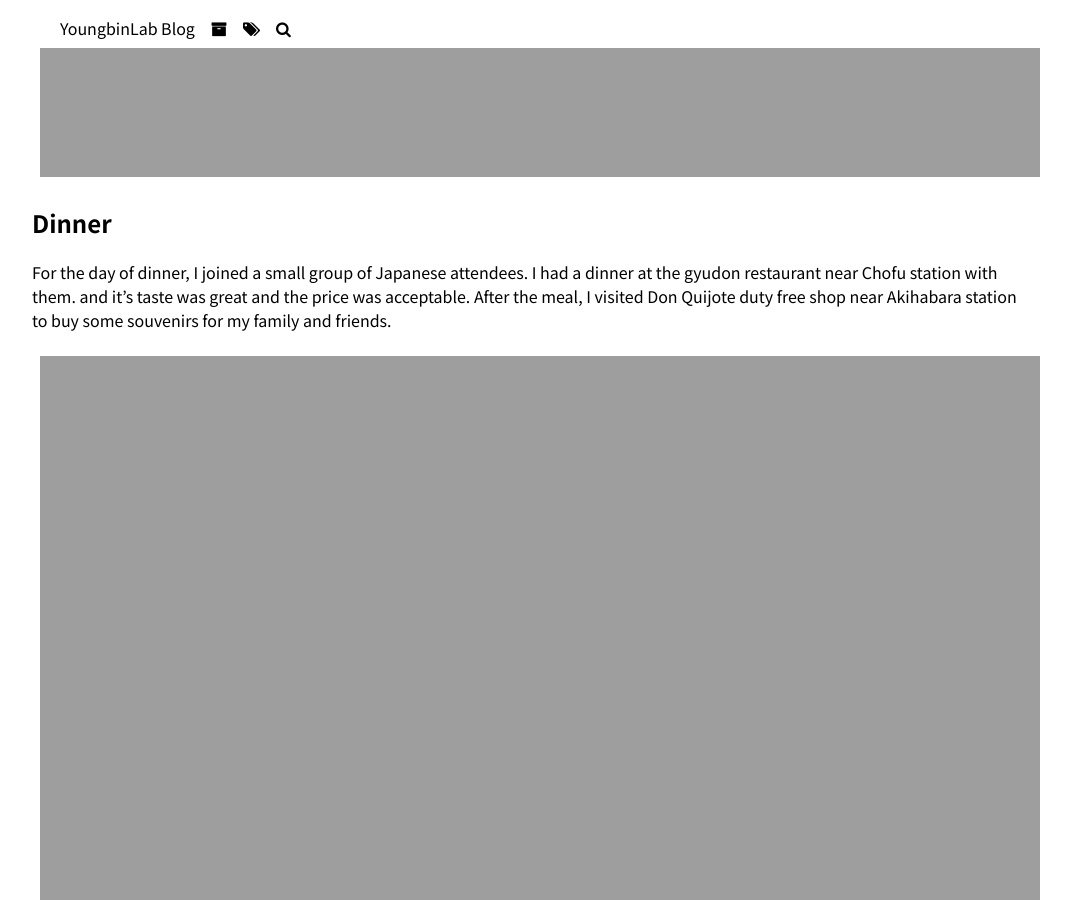
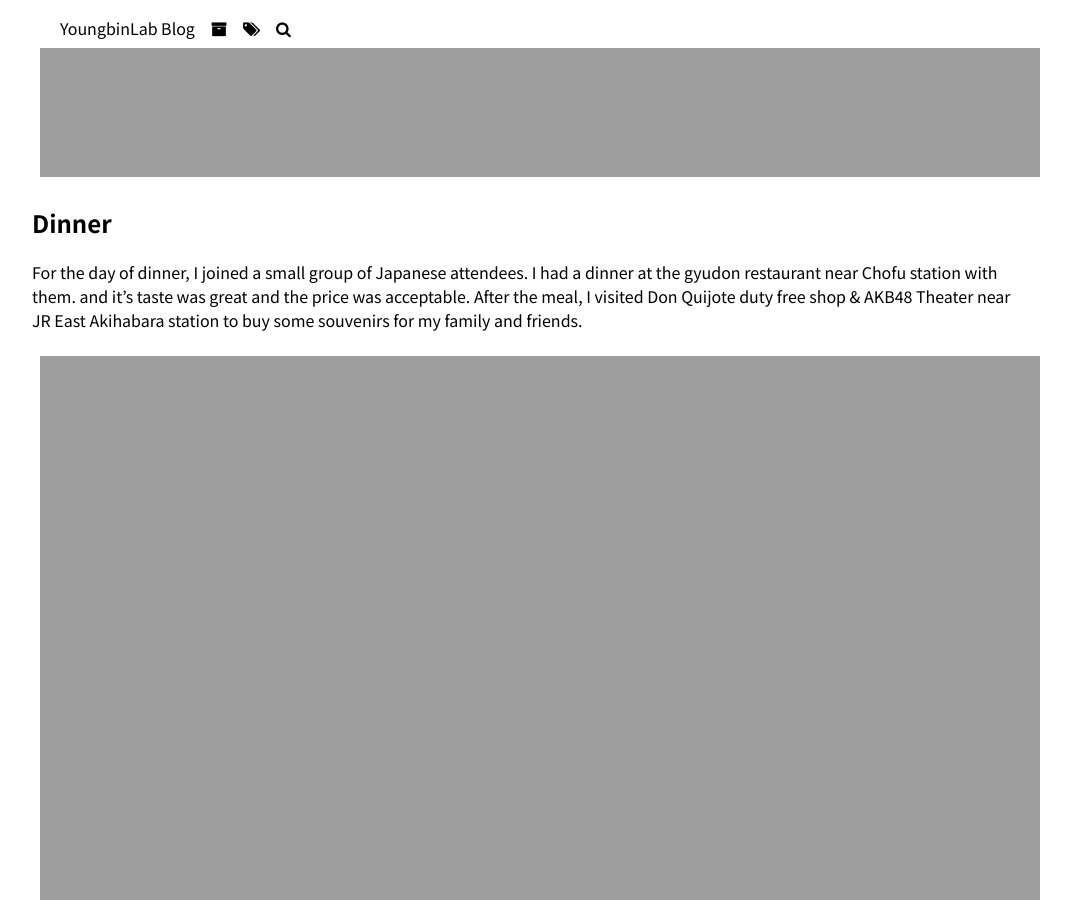
Before and after one commit to sukso96100/blog, a Jekyll site: the page built from _posts/2017-10-27-opensuse-asia-2017-tokyo-en.md, in a window 1280 px wide and 900 px high, scrolled down 18054 px. Shown: the whole window, without its empty margins (108-1179 px from the left). Built offline with Jekyll 4.4.1, drawn with Linux system fonts in a browser that asks for light colours; comment, search, counter and statistics services are not loaded.

Commit message:
Update 2017-10-27-opensuse-asia-2017-tokyo-en.md
JR 동일본 아키바 역 표기

```diff
--- a/_posts/2017-10-27-opensuse-asia-2017-tokyo-en.md
+++ b/_posts/2017-10-27-opensuse-asia-2017-tokyo-en.md
@@ -158,7 +158,7 @@ After that, Hillwood Yang presented his proposal for hosting openSUSE.Asia in Ch
 
 
 ## Dinner
-For the day of dinner, I joined a small group of Japanese attendees. I had a dinner at the gyudon restaurant near Chofu station with them. and it's taste was great and the price was acceptable. After the meal, I visited Don Quijote duty free shop near Akihabara station to buy some souvenirs for my family and friends.
+For the day of dinner, I joined a small group of Japanese attendees. I had a dinner at the gyudon restaurant near Chofu station with them. and it's taste was great and the price was acceptable. After the meal, I visited Don Quijote duty free shop & AKB48 Theater near JR East Akihabara station to buy some souvenirs for my family and friends.
 
 ![Dinner](https://sukso96100.github.io/blogimgs/opensuseasia_d3_6.jpg)
 
```
